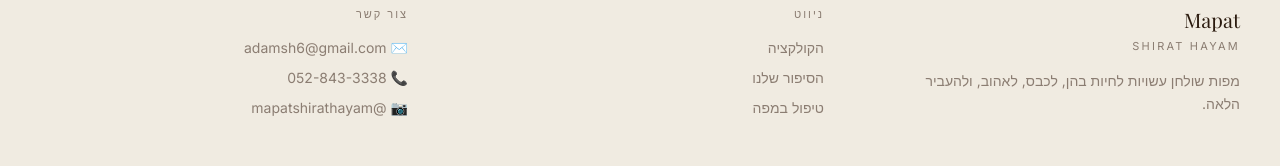
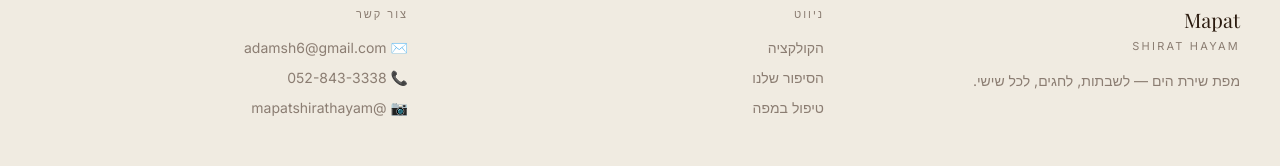
Before and after one commit to k4hpvj59kh-create/-, a Next.js app: page / in a window 1280 px wide. Shown: the part 3552-3718 px from the top of the page. Built offline with nearby package versions, Linux system fonts and the light colour scheme; a web font is replaced by a local one.

Commit message:
update: footer tagline

```diff
--- a/components/Footer.tsx
+++ b/components/Footer.tsx
@@ -14,8 +14,8 @@ export default function Footer() {
           <p className="text-[11px] tracking-[0.2em] uppercase text-taupe mb-4">Shirat HaYam</p>
           <p className="text-sm text-taupe leading-relaxed max-w-xs">
             {t(
-              "מפות שולחן עשויות לחיות בהן, לכבס, לאהוב, ולהעביר הלאה.",
-              "Handcrafted linen tablecloths made to be lived in, washed, loved, and passed on."
+              "מפת שירת הים — לשבתות, לחגים, לכל שישי.",
+              "Shirat HaYam — for Shabbat, for holidays, for every Friday."
             )}
           </p>
         </div>
```
